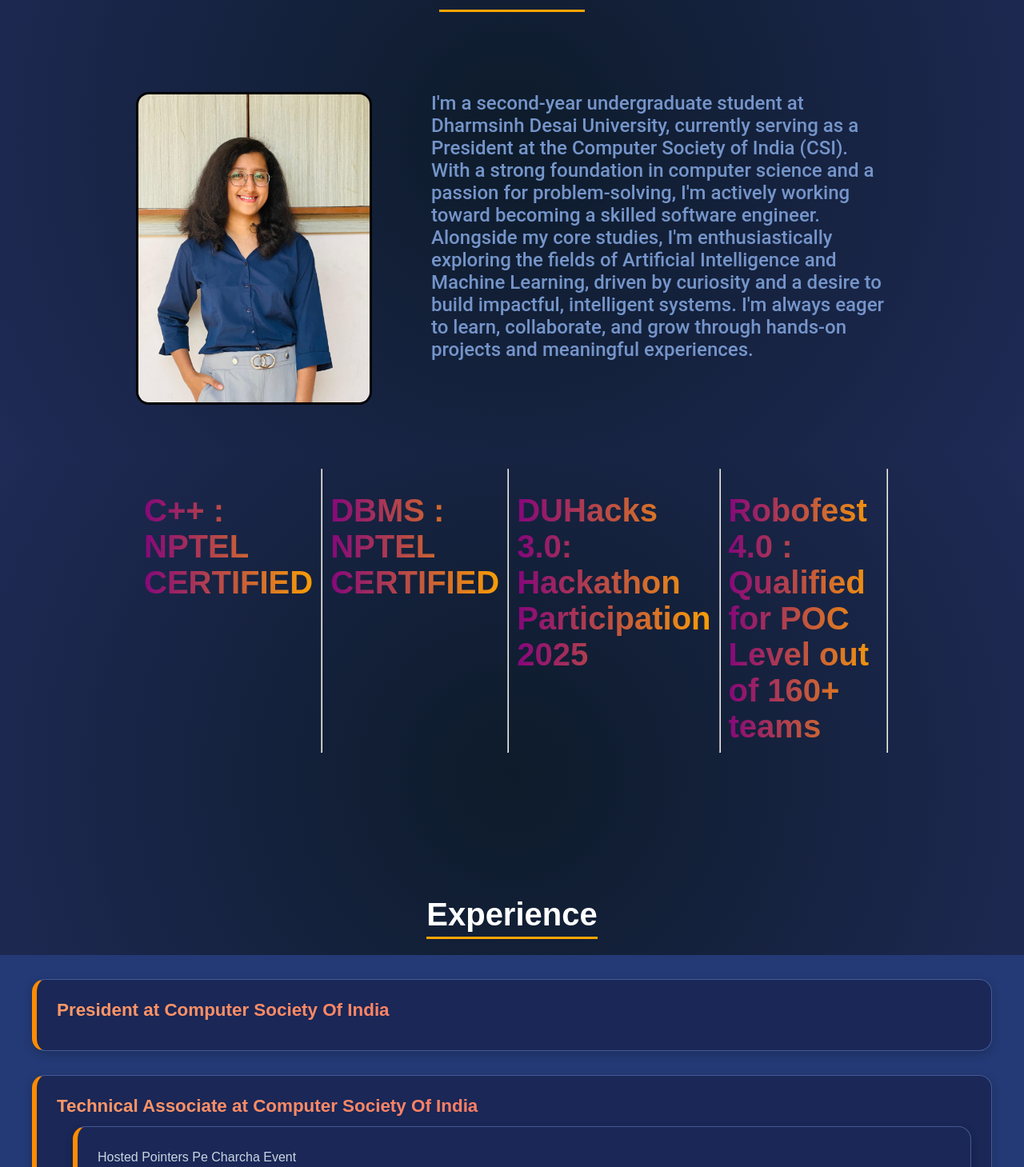
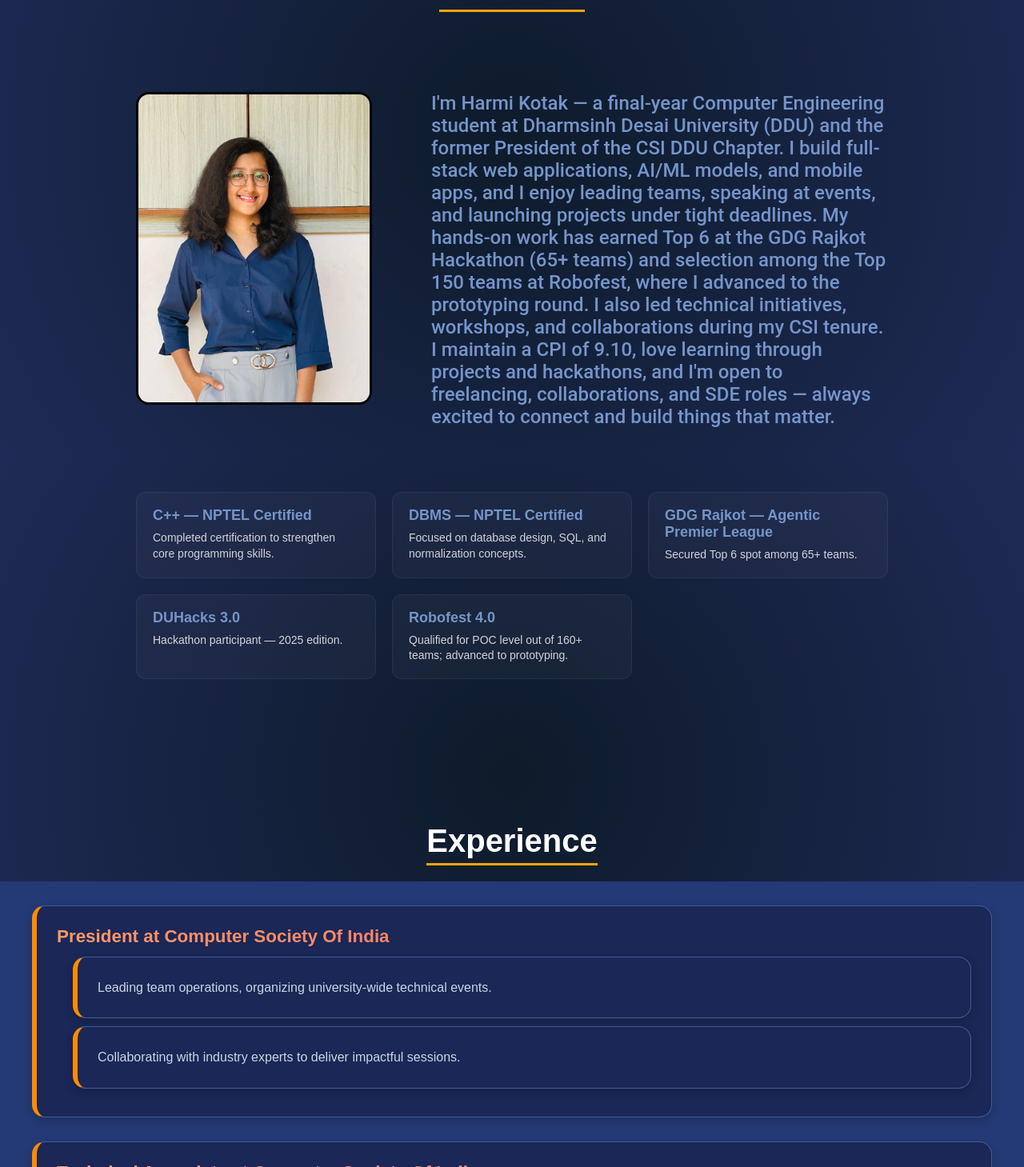
Before and after one commit to Harmi-kotak22/React-Portfolio, a React (Vite) app: page / in a window 1280 px wide. Shown: the part 1031-2490 px from the top of the page at 80% size. Built offline with nearby package versions, Linux system fonts and the light colour scheme.

Commit message:
Updated information in portfolio

```diff
--- a/src/components/About/About.css
+++ b/src/components/About/About.css
@@ -76,31 +76,48 @@
 font-family: 'Roboto', sans-serif;
 
 }
-.about-achievements
-{
-    display: flex;
-    width: 100%;
-    justify-content: space-around;
-    margin-bottom: 80px;
+.about-achievements {
+  width: 100%;
+  margin-bottom: 80px;
+  display: flex;
+  justify-content: center;
 }
 
-.about-achievement
-{
-    display: flex;
-    flex-direction: column;
-    align-items: center;
-    gap: 30px;
-    transition: 0.5s;
+.achievements-grid {
+  display: grid;
+  grid-template-columns: repeat(3, minmax(0, 1fr));
+  gap: 20px;
+  width: 100%;
+  max-width: 1000px;
 }
-.about-achievement h1{
-        padding: 10px ;
 
-    font-size: 40px;
-    font-weight: 700;
-    background: linear-gradient(270deg, orange, purple);
-    background-clip: text;
-    -webkit-background-clip: text;
-    -webkit-text-fill-color: transparent;
+.achievement-card {
+  background: rgba(255,255,255,0.03);
+  border: 1px solid rgba(255,255,255,0.06);
+  padding: 18px 20px;
+  border-radius: 12px;
+  display: flex;
+  flex-direction: column;
+  gap: 8px;
+  transition: transform 220ms ease, box-shadow 220ms ease;
+}
+
+.achievement-card:hover {
+  transform: translateY(-6px);
+  box-shadow: 0 8px 30px rgba(0,0,0,0.35);
+}
+
+.achievement-card h3 {
+  margin: 0;
+  font-size: 18px;
+  font-weight: 700;
+}
+
+.achievement-card p {
+  margin: 0;
+  color: rgba(255,255,255,0.8);
+  font-size: 14px;
+  line-height: 1.4;
 }
 
 /* ===== Keep your original styles as is ===== */
--- a/src/components/About/About.jsx
+++ b/src/components/About/About.jsx
@@ -14,40 +14,38 @@ const About = () => {
         <div className="about-right">
           <div className="about-para">
             <p>
-I'm a second-year undergraduate student at Dharmsinh Desai University, currently serving as a President at the Computer Society of India (CSI). With a strong foundation in computer science and a passion for problem-solving, I'm actively working toward becoming a skilled software engineer. Alongside my core studies, I'm enthusiastically exploring the fields of Artificial Intelligence and Machine Learning, driven by curiosity and a desire to build impactful, intelligent systems. I'm always eager to learn, collaborate, and grow through hands-on projects and meaningful experiences.            </p>
+  I'm Harmi Kotak — a final-year Computer Engineering student at Dharmsinh Desai University (DDU) and the former President of the CSI DDU Chapter. I build full-stack web applications, AI/ML models, and mobile apps, and I enjoy leading teams, speaking at events, and launching projects under tight deadlines. My hands-on work has earned Top 6 at the GDG Rajkot Hackathon (65+ teams) and selection among the Top 150 teams at Robofest, where I advanced to the prototyping round. I also led technical initiatives, workshops, and collaborations during my CSI tenure. I maintain a CPI of 9.10, love learning through projects and hackathons, and I'm open to freelancing, collaborations, and SDE roles — always excited to connect and build things that matter.
+              </p>
           </div>
         </div>
       </div>
       <div className="about-achievements">
-        <div className="about-achievement">
-          <h1>
-            C++ : NPTEL CERTIFIED
-          </h1>
+        <div className="achievements-grid">
+          <div className="achievement-card">
+            <h3>C++ — NPTEL Certified</h3>
+            <p>Completed certification to strengthen core programming skills.</p>
           </div>
-        <hr />
-        <div className="about-achievement">
 
-          <h1>
-            DBMS : NPTEL CERTIFIED
-          </h1>
+          <div className="achievement-card">
+            <h3>DBMS — NPTEL Certified</h3>
+            <p>Focused on database design, SQL, and normalization concepts.</p>
           </div>
-        <hr />
-        <div className="about-achievement">
 
-          <h1>
-            DUHacks 3.0: Hackathon Participation 2025
-          </h1>
+          <div className="achievement-card">
+            <h3>GDG Rajkot — Agentic Premier League</h3>
+            <p>Secured Top 6 spot among 65+ teams.</p>
           </div>
-        <hr />
-        <div className="about-achievement">
 
-          <h1>
-            Robofest 4.0 : Qualified for POC Level out of 160+ teams
-          </h1>
+          <div className="achievement-card">
+            <h3>DUHacks 3.0</h3>
+            <p>Hackathon participant — 2025 edition.</p>
           </div>
-        <hr />
 
-
+          <div className="achievement-card">
+            <h3>Robofest 4.0</h3>
+            <p>Qualified for POC level out of 160+ teams; advanced to prototyping.</p>
+          </div>
+        </div>
       </div>
     </div>
 
--- a/src/components/Experience/Experience.jsx
+++ b/src/components/Experience/Experience.jsx
@@ -16,7 +16,8 @@ const Experience = () => {
                     </h3>
                     <div className="experience-list">
                         <ul>
-
+                            <li>Leading team operations, organizing university-wide technical events.</li>
+                            <li>Collaborating with industry experts to deliver impactful sessions.</li>
                         </ul>
                     </div>
                 </li>
--- a/src/components/Hero/Hero.jsx
+++ b/src/components/Hero/Hero.jsx
@@ -14,7 +14,7 @@ const Hero = () => {
             Connect With Me
         </a>
         <a
-          href="https://drive.google.com/file/d/15NJEWErE0oUilWrLYQIaen2-nsHXvdv7/view?usp=sharing" // Replace with your actual link
+          href="https://drive.google.com/file/d/1aY7gCbfm_2LAZpc44VCF4flpTaFMFf2M/view?usp=sharing" // Replace with your actual link
           target="_blank"
           rel="noopener noreferrer"
           className="hero-resume"
--- a/src/components/Projects/Projects.jsx
+++ b/src/components/Projects/Projects.jsx
@@ -1,9 +1,8 @@
 import React from 'react';
 import './Projects.css';
 
-const Projects = () =>
-{
-  return(
+const Projects = () => {
+    return (
         <div>
             <div className="projects">
                 <div className="projects-title">
@@ -12,6 +11,50 @@ const Projects = () =>
                     </h1>
                 </div>
                 <div className="projects-sections">
+                    <li>
+                        <h3>
+                            Disease Forecast And Simulation
+                        </h3>
+                        <div className="project-info">
+                            <ul>
+
+                                <li>Tech-Stack:  Python, Streamlit, Machine Learning</li>
+                                <li>Developed a streamlit based web application for forecasting disease outbreaks, predicting peaks, comparing
+                                    with interventions, and showing statistical results and analysis.</li>
+                                <li>Included a rag based AI chatbot for understanding the application by non technical people, added agent based
+                                    simulations of the forecasted curves.</li>
+                            </ul>
+                        </div>
+                    </li>
+                    <li>
+                        <h3>
+                            CareerCatalyst
+                        </h3>
+                        <div className="project-info">
+                            <ul>
+
+                                <li>Tech-Stack:MERN Stack</li>
+                                <li>Features: Personalized dashboards, secure authentication , AI-Powered career recommendations, skill gap
+                                    analysis ,dynamic learning Roadmaps,Linkedin Profile Discovery</li>
+
+                            </ul>
+                        </div>
+                    </li>
+                    <li>
+                        <h3>
+                            HostelMate(Mobile App Version)
+                        </h3>
+                        <div className="project-info">
+                            <ul>
+
+                                <li>Tech-Stack:Flutter, Firebase</li>
+                                <li>Simplifying hostel life for both students and administrators with smart digital features like gatepass generation,
+                                    feedback analysis, room vacancy tracking, and QR-based entry/exit.
+                                </li>
+
+                            </ul>
+                        </div>
+                    </li>
                     <li>
                         <h3>
                             HostelMate
--- a/src/components/Skills/Skills.jsx
+++ b/src/components/Skills/Skills.jsx
@@ -15,16 +15,22 @@ const Skills = () =>
             Technical Skills
           </h4>
           <h2>
-            Programming Languages:  C, C++, Java, Python , Javasscript , PHP
+            Core Technologies:DBMS, DSA, OOP, OS, Software Engineering, Problem Solving,Machine Learning
           </h2>
           <h2>
-            Scripting Languages: HTML , CSS
+            Languages:C++, Java, C, JavaScript,Flutter,Python
           </h2>
           <h2>
-            Frameworks : SpringBoot, Hibernate , Django
+            Database :  MySQL, Firebase, MongoDB
           </h2>
           <h2>
-            Core CS: DBMS
+            Web/Software Dev: Spring Boot, Hibernate, MERN,REST APIs,Dotnet
+          </h2>
+          <h2>
+            Tools:Git, Postman, GitHub,AI Tools,Docker
+          </h2>
+          <h2>
+            Non-Tech: Leadership, Communication, Team Coordination, Management, Public Speaking
           </h2>
         </div>
         <div className="non-technical">
```
Lines whose indentation alone changed are shown as unchanged.
